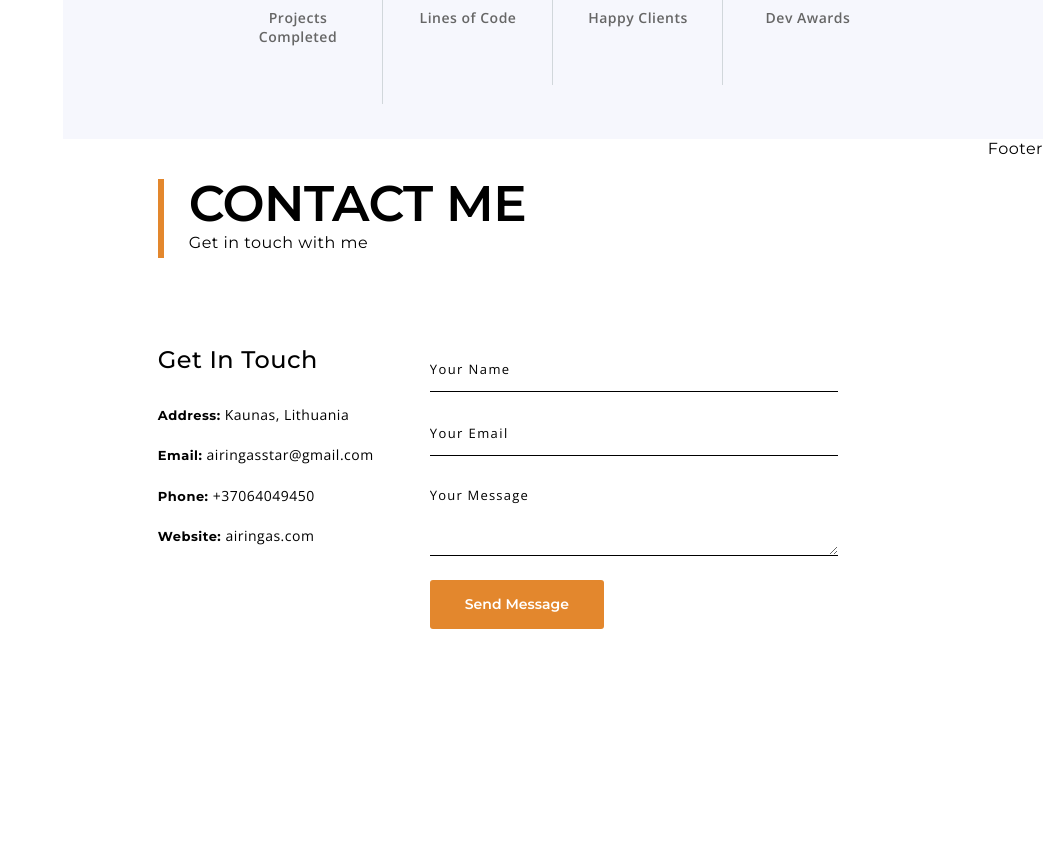
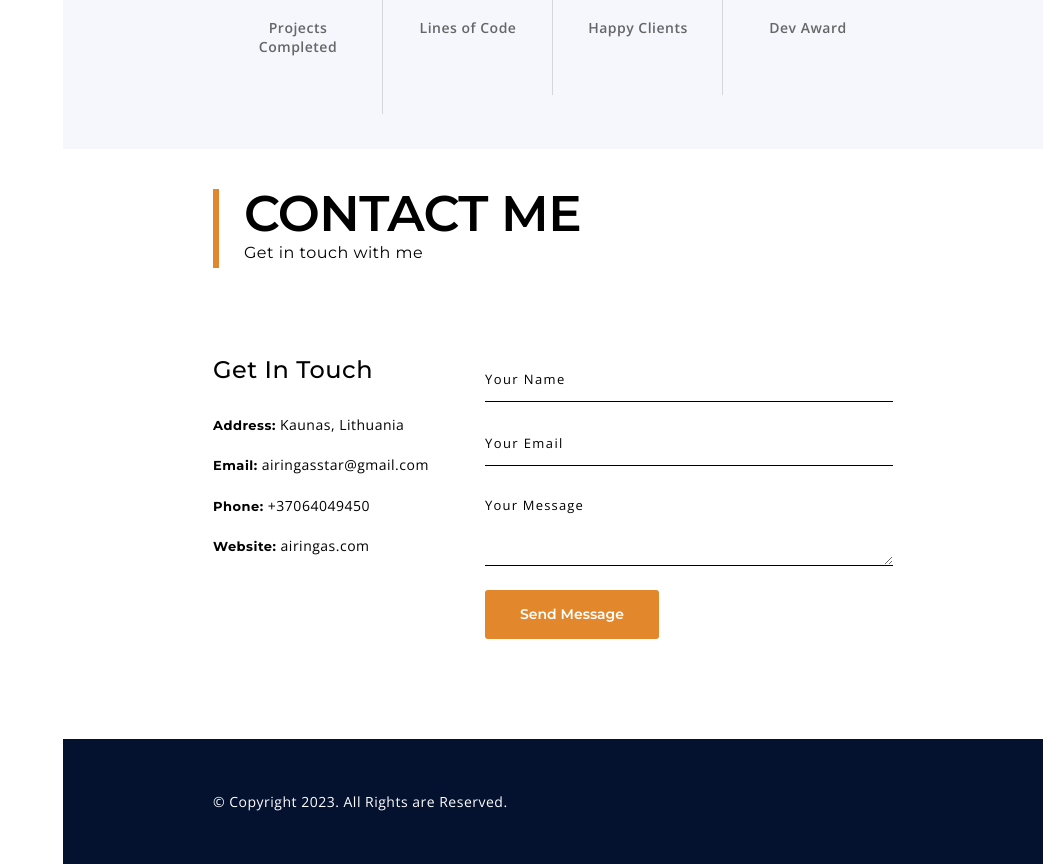
Before and after one commit to Airis1k/Portfolio, a React (Create React App) app: page / in a window 1280 px wide. Shown: the part 4340-5204 px from the top of the page, without its empty margins (237-1280 px from the left). Before the commit the page ends 4969 px from the top, so only its background shows below. Built offline with nearby package versions, Linux system fonts and the light colour scheme.

Commit message:
finished 1 part

```diff
--- a/src/App.css
+++ b/src/App.css
@@ -433,7 +433,7 @@ nav.links ul li a {
 
 .my-works-section h4.no-content {
    margin: 0;
-   font-size: 36px;
+   font-size: 24px;
    text-transform: uppercase;
    font-weight: 700;
    letter-spacing: -1px;
@@ -489,7 +489,7 @@ nav.links ul li a {
 .coding-info-section .details h4 {
    font-size: 40px;
    font-weight: 700;
-   margin: 0;
+   margin: 0 0 10px;
 }
 
 .coding-info-section .details p {
@@ -509,7 +509,7 @@ nav.links ul li a {
    max-width: 1450px;
    margin-left: auto;
    margin-right: auto;
-   padding: 0 150px;
+   padding: 0 150px 100px;
    display: flex;
    flex-wrap: wrap;
 }
@@ -603,3 +603,25 @@ nav.links ul li a {
 .contact-me-section #contact-me-form .wrap textarea::placeholder {
    color: #000;
 }
+
+/* FOOTER */
+footer {
+   width: calc(100% - 300px);
+   background-color: #041230;
+   padding: 50px 0;
+}
+
+footer .container {
+   max-width: 1450px;
+   margin-left: auto;
+   margin-right: auto;
+   padding: 0 150px;
+}
+
+footer p {
+   color: #FFF;
+   font-family: "Open Sans";
+   font-size: 14px;
+   line-height: 1.8;
+   margin: 0;
+}
--- a/src/components/CodingInfo.js
+++ b/src/components/CodingInfo.js
@@ -24,7 +24,7 @@ export default function CodingInfo() {
                <li>
                   <div className="details">
                      <h4>1</h4>
-                     <p>Dev Awards</p>
+                     <p>Dev Award</p>
                   </div>
                </li>
             </ul>
--- a/src/components/Footer.js
+++ b/src/components/Footer.js
@@ -1,7 +1,9 @@
 export default function Footer() {
    return (
       <footer>
-         Footer
+         <div className="container">
+            <p>&copy; Copyright 2023. All Rights are Reserved.</p>
+         </div>
       </footer>
    );
 }
```
